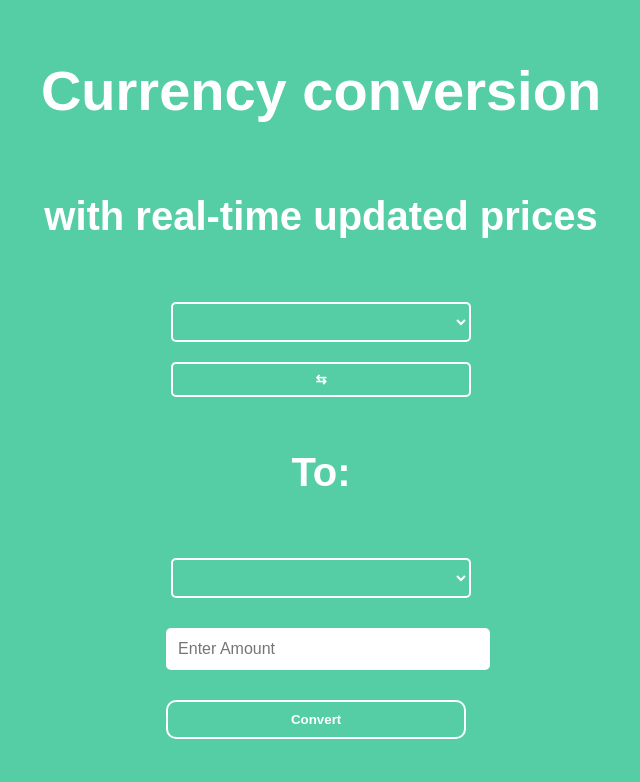
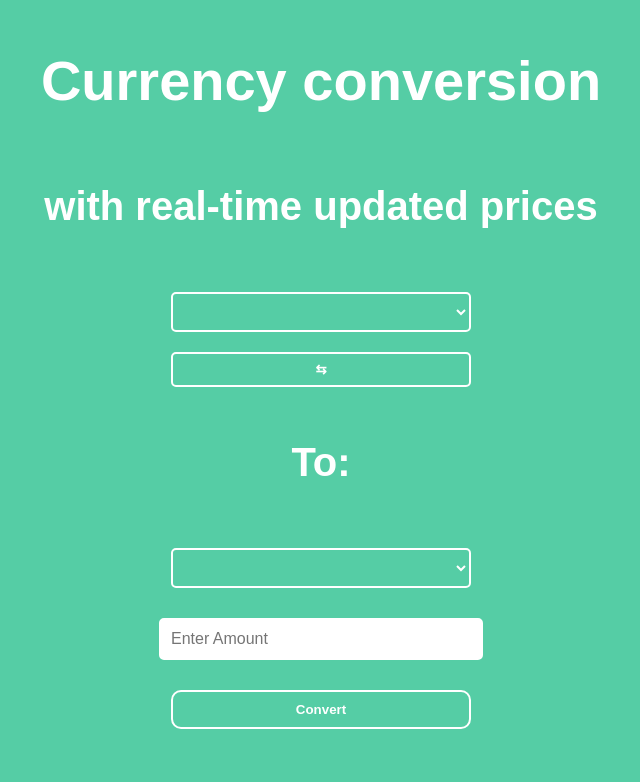
Before and after one commit to Galomer310/Currency-Converter, a plain HTML site: page index.html in a window 1280 px wide. Shown: the whole page, without its empty margins (319-959 px from the left). Drawn offline with Linux system fonts and the light colour scheme; no server answers.

Commit message:
modify style and dispaly

```diff
--- a/index.html
+++ b/index.html
@@ -7,22 +7,18 @@
   <title>Exchange Rate API</title>
 </head>
 <body>
+
   <div class="container">
     <h1>Currency conversion</h1>
     <h2>with real-time updated prices</h2>
     <select id="FromCurrency"></select>
-
     <!-- Swap Button -->
     <button id="swapBtn" title="Swap Currencies">&#8646;</button>
-
     <h2>To:</h2>
     <select id="ToCurrency"></select>
-
-    <div class="AmountContainer">
       <input type="number" id="amount" placeholder="Enter Amount">
       <button id="convertBtn">Convert</button>
-      <h2 id="finalAmount"></h2>
-    </div>
+    <h2 id="finalAmount"></h2>
   </div>
 
   <script src="script.js"></script>
--- a/style.css
+++ b/style.css
@@ -74,18 +74,23 @@ button {
 #FromCurrency {
     margin-top: 30px;
     color: white;
+    font-size: 1rem;
     font-weight: bold;
     border: 2px solid white;
+
 }
 
 #FromCurrency:hover {
     background-color: rgb(85, 205, 165);
-    color: black;
+    font-size: 1rem;
+
 }
 
 #ToCurrency {
     margin-top: 30px;
     color: white;
+    font-size: 1rem;
+
     font-weight: bold;
     border: 2px solid white;
 }
@@ -93,7 +98,7 @@ button {
 #amount {
     /* margin-top: 30px; */
     color: black;
-    /* font-weight: bold; */
+    font-size: 1rem;
     border: 2px solid white;
 }
 
```
